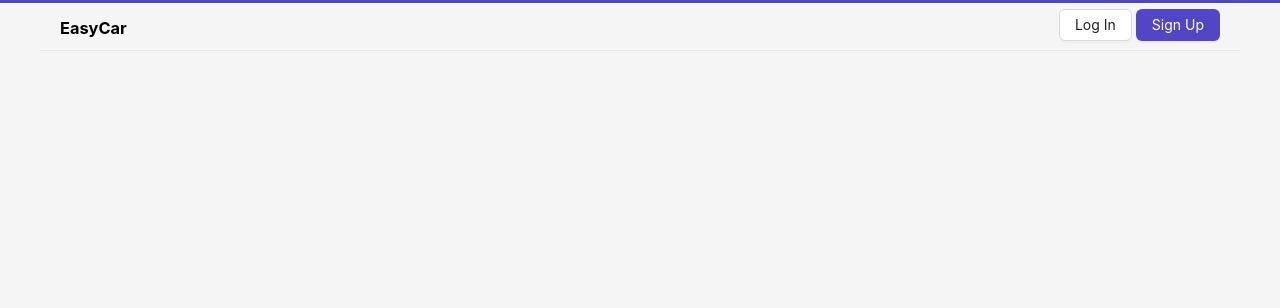
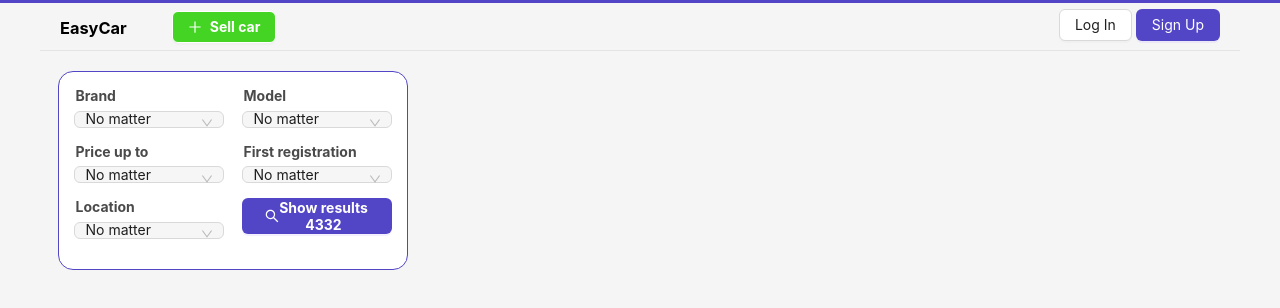
Before and after one commit to zhurasique/easycar-ui, a React (Create React App) app: page / in a window 1280 px wide. Shown: the top 308 px of the page. Built offline with nearby package versions, Linux system fonts and the light colour scheme.

Commit message:
Searchbar creation

```diff
--- a/src/components/Header/Header.styled.ts
+++ b/src/components/Header/Header.styled.ts
@@ -91,3 +91,24 @@ export const UserMenuPopover = styled.div`
     padding-top: 10px;
   }
 `;
+
+export const Flex = styled.div`
+  display: flex;
+  align-items: center;
+`;
+
+export const SellButton = styled.div`
+  margin-left: 45px;
+
+  button {
+    background-color: #44d423;
+    color: white;
+    font-weight: bold;
+    border-color: white;
+  }
+
+  button:hover {
+    border-color: #44d423 !important;
+    color: #c6edbb !important;
+  }
+`;
--- a/src/components/Header/Header.tsx
+++ b/src/components/Header/Header.tsx
@@ -1,9 +1,19 @@
 import {EmptyUserPhoto, Login} from "../index";
-import { HeaderDiv, UserBox, UserMenuPopover, AuthButtons, LogoDiv, HeaderSection } from "./Header.styled";
+import {
+    HeaderDiv,
+    UserBox,
+    UserMenuPopover,
+    AuthButtons,
+    LogoDiv,
+    HeaderSection,
+    Flex,
+    SellButton
+} from "./Header.styled";
 import { Button, Popover, Spin } from "antd";
 import { UserAuth } from "../../context/AuthContext";
-import { LoadingOutlined, SettingOutlined, LogoutOutlined } from '@ant-design/icons';
+import { LoadingOutlined, SettingOutlined, LogoutOutlined, PlusOutlined } from '@ant-design/icons';
 import { Link } from "react-router-dom";
+import React from "react";
 
 export const Header = () => {
     const { userData, loading, logOut } = UserAuth();
@@ -29,11 +39,23 @@ export const Header = () => {
     return (
         <HeaderSection>
             <HeaderDiv>
-                <Link to={"/"}>
-                    <LogoDiv>
-                        <h3>EasyCar</h3>
-                    </LogoDiv>
-                </Link>
+                <Flex>
+                    <div>
+                        <Link to={"/"}>
+                            <LogoDiv>
+                                <h3>EasyCar</h3>
+                            </LogoDiv>
+                        </Link>
+                    </div>
+                    <SellButton>
+                        <Link to={"/"}>
+                            <Button>
+                                <PlusOutlined />
+                                Sell car
+                            </Button>
+                        </Link>
+                    </SellButton>
+                </Flex>
                 <div>
                     {loading ?
                         <Spin
--- a/src/pages/Home/Home.styled.ts
+++ b/src/pages/Home/Home.styled.ts
@@ -1 +1,56 @@
 import styled from "styled-components";
+
+
+export const Layout = styled.div`
+  max-width: 1165px;
+  margin: auto;
+`;
+
+export const Searchbar = styled.div`
+  padding: 15px;
+  background-color: white;
+  border: 1px solid #5246c7;
+  max-width: 350px;
+  border-radius: 15px;
+
+  p {
+    color: #4a4a4a;
+    padding-left: 2px;
+    font-weight: bold;
+    margin: 0;
+    padding-bottom: 6px;
+  }
+
+  .ant-select {
+    width: 150px;
+    padding-bottom: 15px;
+  }
+
+  .ant-select-selector {
+    background-color: #f6f6f6 !important;
+  }
+
+  .ant-select-arrow {
+    top: 40% !important;
+  }
+}
+
+  button {
+    height: 100%;
+    width: 100%;
+
+    p {
+      color: white;
+      margin: 0;
+      padding: 0;
+  }
+`;
+
+export const Flex = styled.div`
+  display: flex;
+  justify-content: space-between;
+`;
+
+export const Block = styled.div`
+  display: block;
+`;
--- a/src/pages/Home/Home.tsx
+++ b/src/pages/Home/Home.tsx
@@ -1,9 +1,116 @@
+import React from "react";
+import {Block, Flex, Layout, Searchbar} from "./Home.styled";
+import {Button, Select} from "antd";
+import {SearchOutlined} from '@ant-design/icons';
+
 export const Home = (props) => {
 
     document.title = props.title;
 
     return (
-        <></>
+        <Layout>
+            <Searchbar>
+                <Flex>
+                    <Block>
+                        <div>
+                            <div>
+                                <p>Brand</p>
+                            </div>
+                            <div>
+                                <Select
+                                    defaultValue={"-1"}
+                                    options={[
+                                        { value: "-1", label: "No matter"},
+                                        { value: "1", label: "BMW"},
+                                        { value: "2", label: "Mercedes-Benz"},
+                                        { value: "3", label: "Audi"},
+                                    ]}
+                                />
+                            </div>
+                        </div>
+                        <div>
+                            <div>
+                                <p>Price up to</p>
+                            </div>
+                            <div>
+                                <Select
+                                    defaultValue={"-1"}
+                                    options={[
+                                        { value: "-1", label: "No matter"},
+                                        { value: "1", label: "BMW"},
+                                        { value: "2", label: "Mercedes-Benz"},
+                                        { value: "3", label: "Audi"},
+                                    ]}
+                                />
+                            </div>
+                        </div>
+                        <div>
+                            <div>
+                                <p>Location</p>
+                            </div>
+                            <div>
+                                <Select
+                                    defaultValue={"-1"}
+                                    options={[
+                                        { value: "-1", label: "No matter"},
+                                        { value: "1", label: "BMW"},
+                                        { value: "2", label: "Mercedes-Benz"},
+                                        { value: "3", label: "Audi"},
+                                    ]}
+                                />
+                            </div>
+                        </div>
+                    </Block>
+                    <Block>
+                        <div>
+                            <div>
+                                <p>Model</p>
+                            </div>
+                            <div>
+                                <Select
+                                    defaultValue={"-1"}
+                                    options={[
+                                        { value: "-1", label: "No matter"},
+                                        { value: "1", label: "BMW"},
+                                        { value: "2", label: "Mercedes-Benz"},
+                                        { value: "3", label: "Audi"},
+                                    ]}
+                                />
+                            </div>
+                        </div>
+                        <div>
+                            <div>
+                                <p>First registration</p>
+                            </div>
+                            <div>
+                                <Select
+                                    defaultValue={"-1"}
+                                    options={[
+                                        { value: "-1", label: "No matter"},
+                                        { value: "1", label: "BMW"},
+                                        { value: "2", label: "Mercedes-Benz"},
+                                        { value: "3", label: "Audi"},
+                                    ]}
+                                />
+                            </div>
+                        </div>
+                        <div>
+                            <Button
+                               type={"primary"}
+                            >
+                                <Flex>
+                                    <SearchOutlined />
+                                    <div>
+                                        <p>Show results</p>
+                                        <p>4332</p>
+                                    </div>
+                                </Flex>
+                            </Button>
+                        </div>
+                    </Block>
+                </Flex>
+            </Searchbar>
+        </Layout>
     )
 }
 
```
